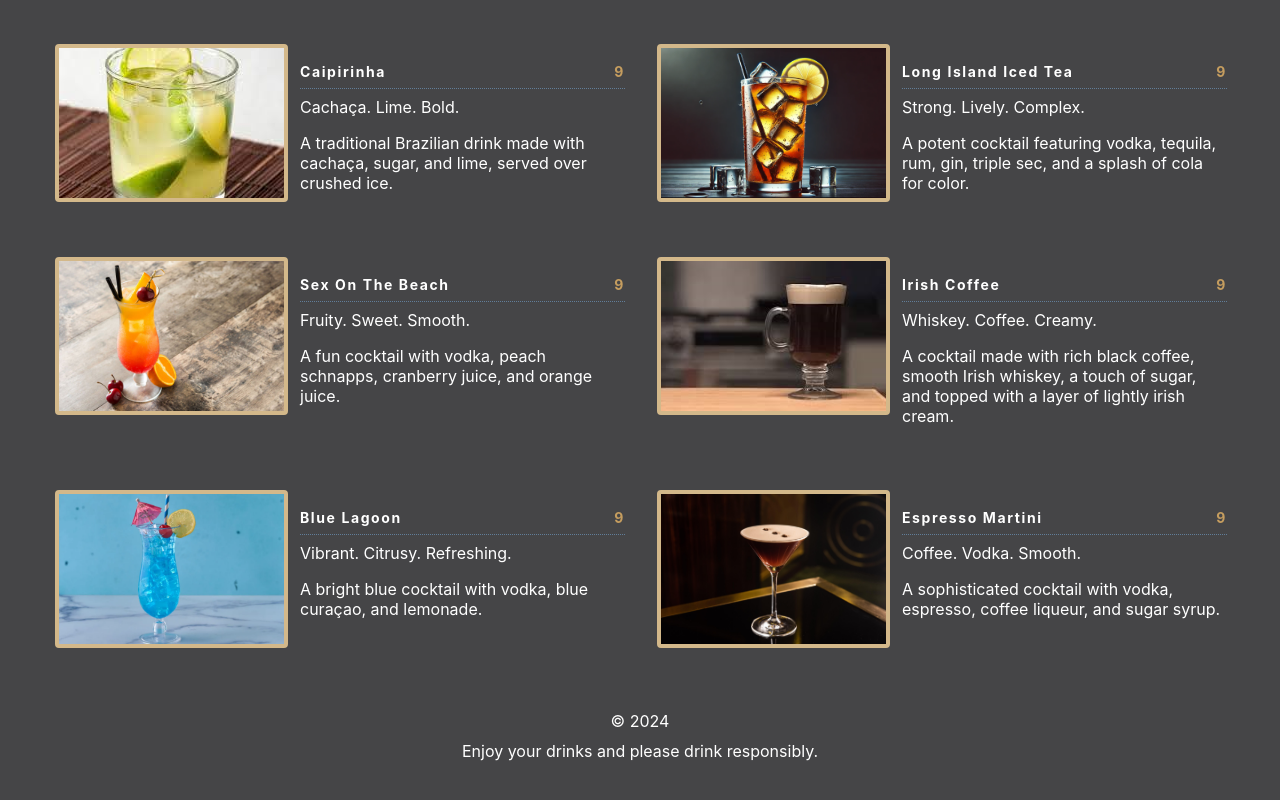
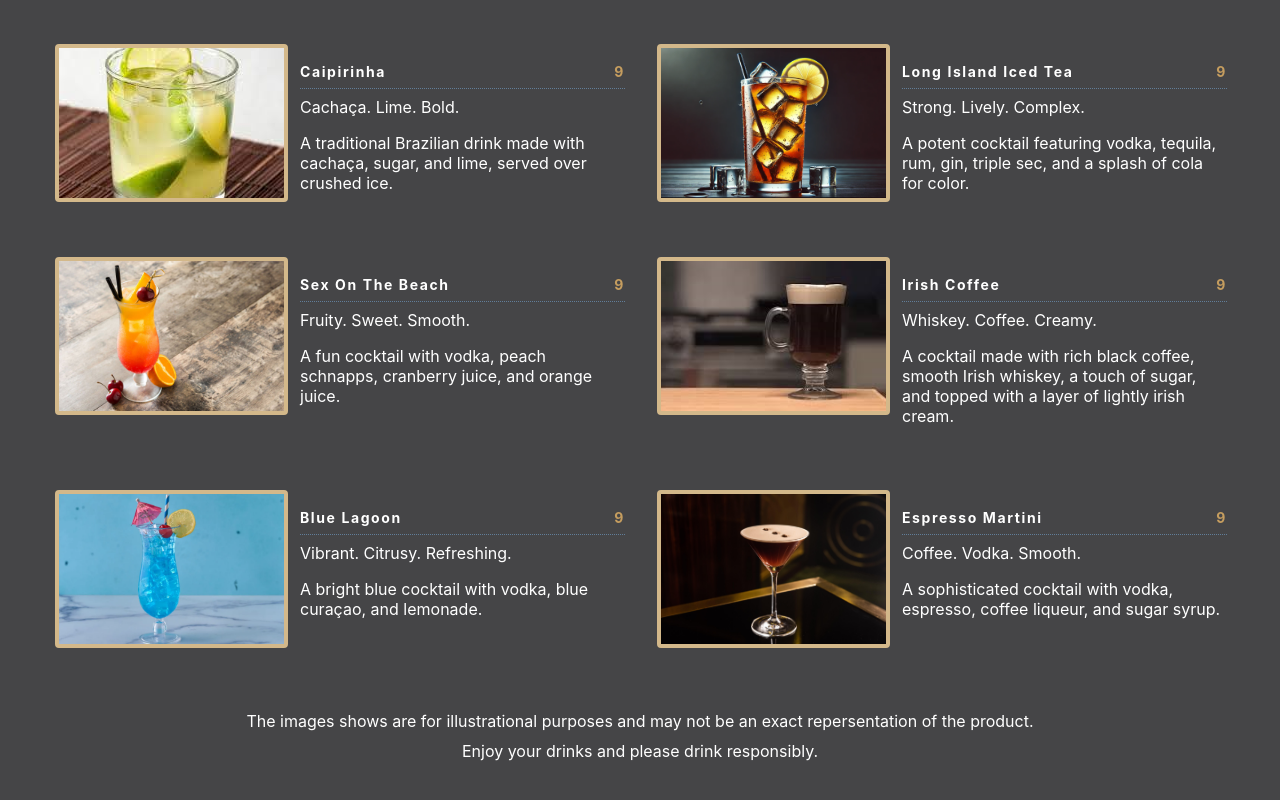
Before and after one commit to lipecayres/restaurant-table-menu, a React (Create React App) app: page / in a window 1280 px wide. Shown: the part 990-1790 px from the top of the page. Built offline with nearby package versions, Linux system fonts and the light colour scheme.

Commit message:
design[footer]: added footer message to explain images are only for illustration purposes, and may not be real

```diff
--- a/src/components/Footer.js
+++ b/src/components/Footer.js
@@ -4,8 +4,10 @@ const Footer = () => {
   return (
     <footer className="footer">
       <div className="container">
-        <p className="text">&copy; {new Date().getFullYear()}</p>
-
+        <p className="text">
+          The images shows are for illustrational purposes and may not be an
+          exact repersentation of the product.
+        </p>
         <p className="text">Enjoy your drinks and please drink responsibly.</p>
       </div>
     </footer>
```
